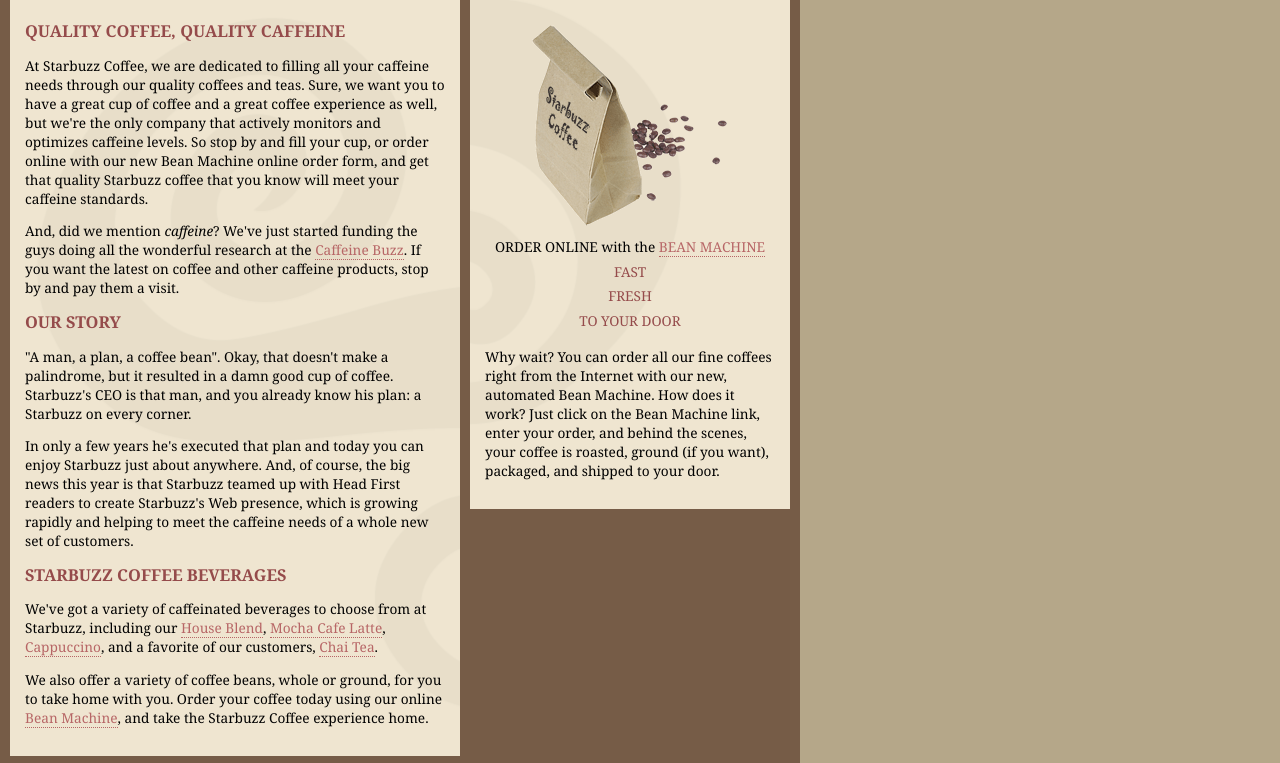
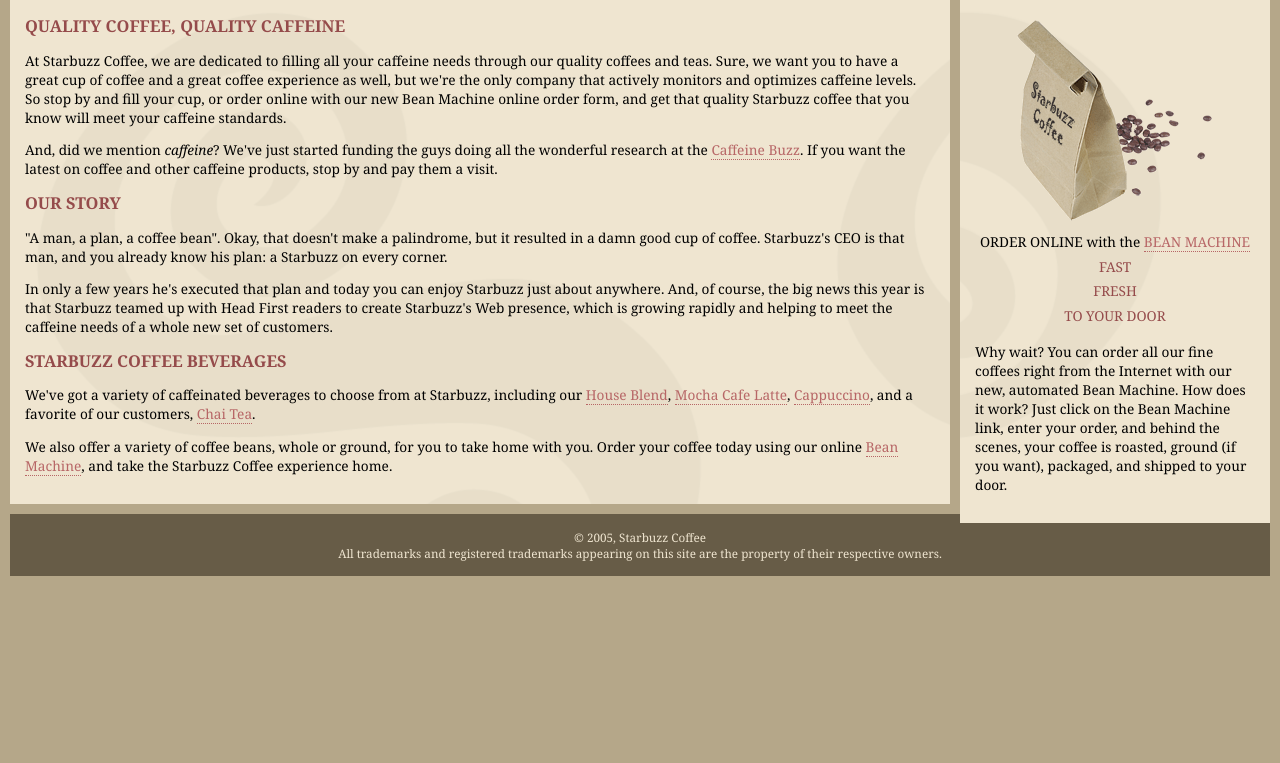
Before and after one commit to spider391Tang/HeadFirstHTML, a plain HTML site: page starbuzz/index.html in a window 1280 px wide. Shown: the part 139-902 px from the top of the page. After the commit the page ends 800 px from the top, so only its background shows below. Drawn offline with Linux system fonts and the light colour scheme.

Commit message:
absolute position

```diff
--- a/starbuzz/index.html
+++ b/starbuzz/index.html
@@ -8,7 +8,6 @@
   </head>
 
       <body>
-        <div id="allcontent">
         <div id="header">
           <img src="images/header.gif" alt="Starbuzz Coffee header image" />
         </div>
@@ -89,5 +88,4 @@
         </div>
 
       </body>
-  </div>
 </html>
--- a/starbuzz/starbuzz.css
+++ b/starbuzz/starbuzz.css
@@ -15,16 +15,18 @@
   background:       #efe5d0 url(images/background.gif) top left;
   font-size:        105%;
   padding:          15px;
-  margin:           0px 10px 10px 10px;
-  width: 420px;
-  float: left;
+  margin:           0px 330px 10px 10px;
 }
 
 #sidebar {
   background:       #efe5d0 url(images/background.gif) bottom right;
   font-size:        105%;
   padding:          15px;
-  margin:           0px 10px 10px 470px;
+  margin:           0px 10px 10px 10px;
+  position: absolute;
+  top: 128px;
+  right: 0px;
+  width: 280px;
 }
 
 #footer {
@@ -42,6 +44,8 @@
     padding-top: 5px;
     padding-bottom: 5px;
     background-color: #765c47;
+    margin-left: auto;
+    margin-right: auto;
 }
 
 h1 {
```
